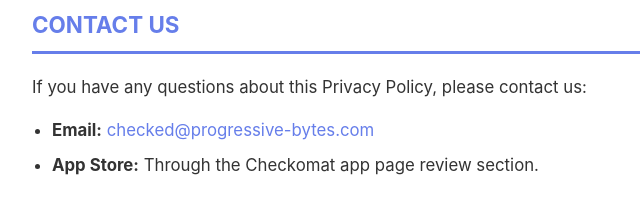
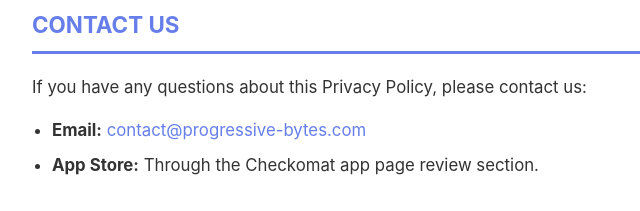
Before and after one commit to progressive-bytes/checkomat, a plain HTML site: page privacy.html in a window 1280 px wide. Shown: the part 3440-3651 px from the top of the page, 248-888 px from the left. Drawn offline with Linux system fonts and the light colour scheme.

Commit message:
Update privacy.html

```diff
--- a/privacy.html
+++ b/privacy.html
@@ -126,7 +126,7 @@
             <h2 style="color: #667eea; border-bottom: 3px solid #667eea; padding-bottom: 8px; margin-bottom: 20px; font-size: 1.4em;">CONTACT US</h2>
             <p style="margin-bottom: 15px; font-size: 1.05em;">If you have any questions about this Privacy Policy, please contact us:</p>
             <ul style="padding-left: 20px; margin-bottom: 0;">
-                <li style="margin-bottom: 8px; font-size: 1.05em;"><strong>Email:</strong> <a href="mailto:checked@progressive-bytes.com" style="color: #667eea; text-decoration: none;">checked@progressive-bytes.com</a></li>
+                <li style="margin-bottom: 8px; font-size: 1.05em;"><strong>Email:</strong> <a href="mailto:contact@progressive-bytes.com" style="color: #667eea; text-decoration: none;">contact@progressive-bytes.com</a></li>
                 <li style="margin-bottom: 0; font-size: 1.05em;"><strong>App Store:</strong> Through the Checkomat app page review section.</li>
             </ul>
         </section>
```
